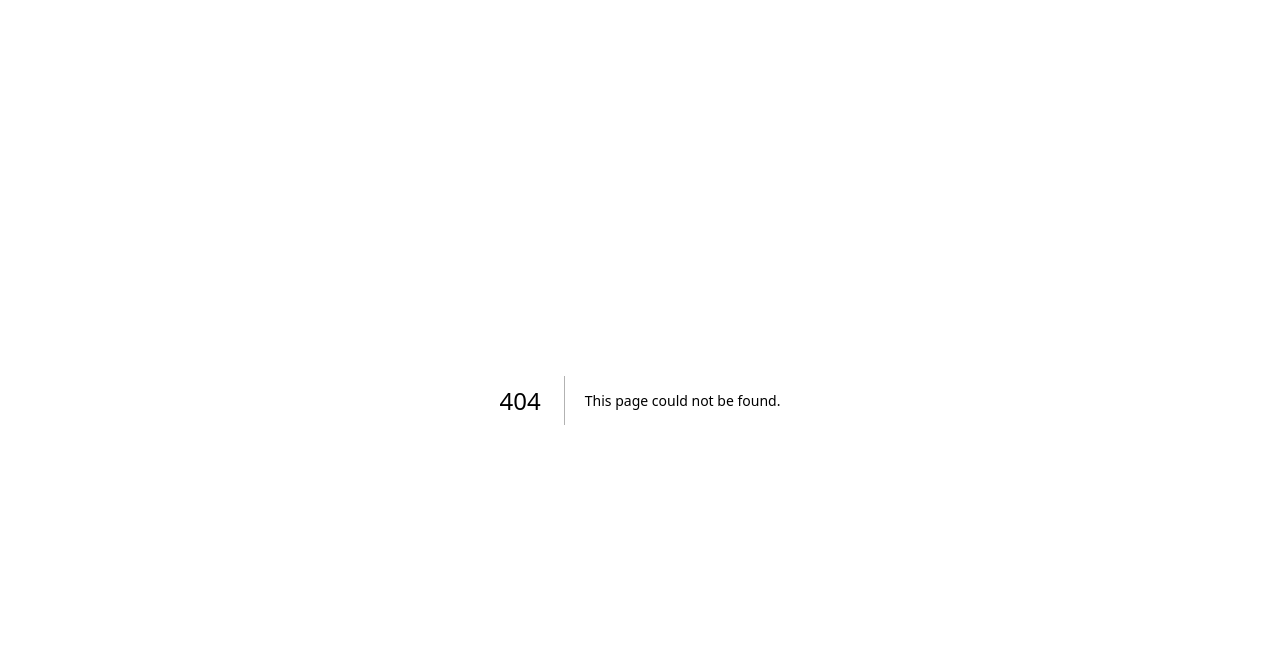
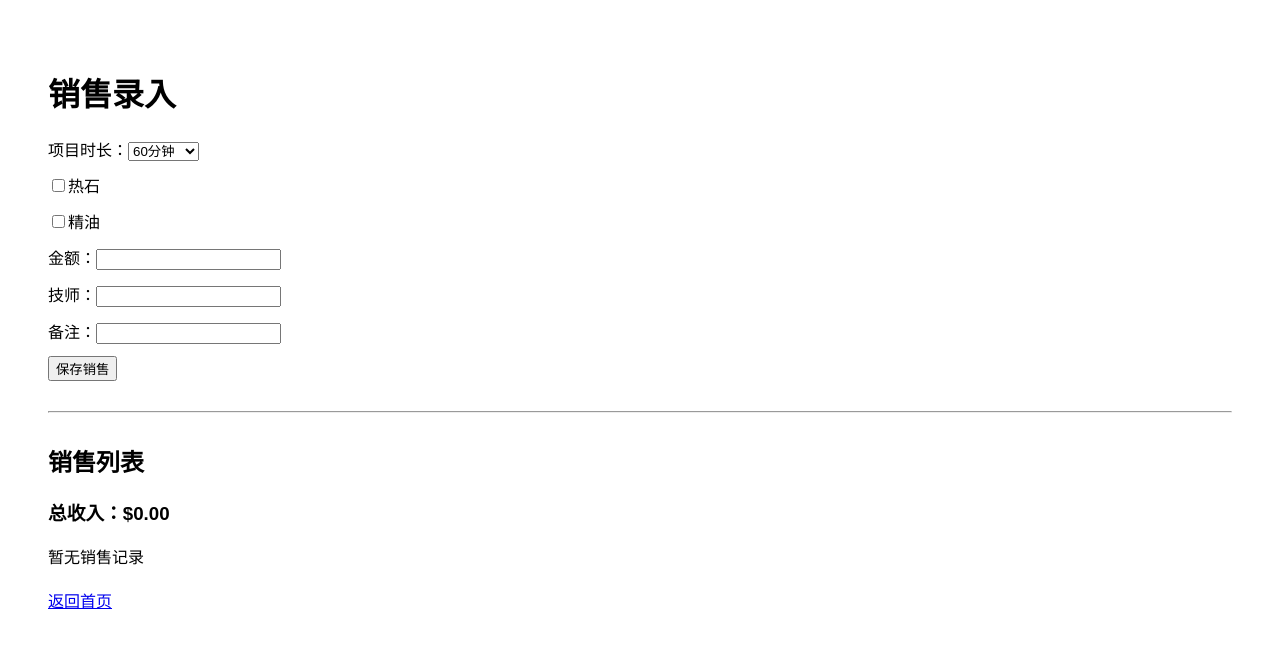
Before and after one commit to cybercai003-ship-it/A1-massage-system, a Next.js app: page /sales in a window 1280 px wide. Before the commit this address had no page. Shown: the top 648 px of the page. Built offline with nearby package versions, Linux system fonts and the light colour scheme.

Commit message:
Create page.js

```diff
--- /dev/null
+++ b/app/sales/page.js
@@ -0,0 +1,211 @@
+"use client";
+import { useEffect, useMemo, useState } from "react";
+
+function normalizeName(name) {
+  return (name || "").trim().toLowerCase();
+}
+
+function formatDisplayName(name) {
+  const normalized = normalizeName(name);
+  if (!normalized) return "";
+  return normalized.charAt(0).toUpperCase() + normalized.slice(1);
+}
+
+export default function SalesPage() {
+  const [form, setForm] = useState({
+    service: "60",
+    hotStone: false,
+    essentialOil: false,
+    price: "",
+    therapist: "",
+    note: "",
+  });
+
+  const [sales, setSales] = useState([]);
+
+  useEffect(() => {
+    const savedSales = JSON.parse(localStorage.getItem("sales") || "[]");
+    setSales(savedSales);
+  }, []);
+
+  function handleChange(e) {
+    const { name, value, type, checked } = e.target;
+    setForm({
+      ...form,
+      [name]: type === "checkbox" ? checked : value,
+    });
+  }
+
+  function handleSubmit() {
+    if (!form.price) {
+      alert("请输入金额");
+      return;
+    }
+
+    if (!form.therapist.trim()) {
+      alert("请输入技师姓名");
+      return;
+    }
+
+    const savedSales = JSON.parse(localStorage.getItem("sales") || "[]");
+
+    const newSale = {
+      id: Date.now(),
+      createdAt: new Date().toISOString(),
+      service: form.service,
+      hotStone: form.hotStone,
+      essentialOil: form.essentialOil,
+      price: parseFloat(form.price),
+      therapist: normalizeName(form.therapist),
+      note: form.note,
+      timeText: new Date().toLocaleString(),
+    };
+
+    const updatedSales = [...savedSales, newSale];
+
+    localStorage.setItem("sales", JSON.stringify(updatedSales));
+    setSales(updatedSales);
+
+    alert("销售已保存 ✅");
+
+    setForm({
+      service: "60",
+      hotStone: false,
+      essentialOil: false,
+      price: "",
+      therapist: "",
+      note: "",
+    });
+  }
+
+  function handleDelete(id) {
+    const updatedSales = sales.filter((item) => item.id !== id);
+    localStorage.setItem("sales", JSON.stringify(updatedSales));
+    setSales(updatedSales);
+  }
+
+  const totalAmount = useMemo(() => {
+    return sales.reduce((sum, item) => sum + Number(item.price || 0), 0);
+  }, [sales]);
+
+  return (
+    <div style={{ padding: 40, fontFamily: "Arial" }}>
+      <h1>销售录入</h1>
+
+      <div style={{ marginBottom: 12 }}>
+        <label>项目时长：</label>
+        <select
+          name="service"
+          value={form.service}
+          onChange={handleChange}
+        >
+          <option value="30">30分钟</option>
+          <option value="45">45分钟</option>
+          <option value="60">60分钟</option>
+          <option value="90">90分钟</option>
+          <option value="120">120分钟</option>
+        </select>
+      </div>
+
+      <div style={{ marginBottom: 12 }}>
+        <label>
+          <input
+            type="checkbox"
+            name="hotStone"
+            checked={form.hotStone}
+            onChange={handleChange}
+          />
+          热石
+        </label>
+      </div>
+
+      <div style={{ marginBottom: 12 }}>
+        <label>
+          <input
+            type="checkbox"
+            name="essentialOil"
+            checked={form.essentialOil}
+            onChange={handleChange}
+          />
+          精油
+        </label>
+      </div>
+
+      <div style={{ marginBottom: 12 }}>
+        <label>金额：</label>
+        <input
+          type="number"
+          name="price"
+          value={form.price}
+          onChange={handleChange}
+        />
+      </div>
+
+      <div style={{ marginBottom: 12 }}>
+        <label>技师：</label>
+        <input
+          type="text"
+          name="therapist"
+          value={form.therapist}
+          onChange={handleChange}
+        />
+      </div>
+
+      <div style={{ marginBottom: 12 }}>
+        <label>备注：</label>
+        <input
+          type="text"
+          name="note"
+          value={form.note}
+          onChange={handleChange}
+        />
+      </div>
+
+      <button onClick={handleSubmit}>保存销售</button>
+
+      <hr style={{ margin: "30px 0" }} />
+
+      <h2>销售列表</h2>
+      <h3>总收入：${totalAmount.toFixed(2)}</h3>
+
+      {sales.length === 0 ? (
+        <p>暂无销售记录</p>
+      ) : (
+        <table border="1" cellPadding="8" style={{ borderCollapse: "collapse" }}>
+          <thead>
+            <tr>
+              <th>时间</th>
+              <th>项目</th>
+              <th>热石</th>
+              <th>精油</th>
+              <th>金额</th>
+              <th>技师</th>
+              <th>备注</th>
+              <th>操作</th>
+            </tr>
+          </thead>
+          <tbody>
+            {sales.map((item) => (
+              <tr key={item.id}>
+                <td>{item.timeText}</td>
+                <td>{item.service}分钟</td>
+                <td>{item.hotStone ? "是" : "否"}</td>
+                <td>{item.essentialOil ? "是" : "否"}</td>
+                <td>${Number(item.price).toFixed(2)}</td>
+                <td>{formatDisplayName(item.therapist) || "-"}</td>
+                <td>{item.note || "-"}</td>
+                <td>
+                  <button onClick={() => handleDelete(item.id)}>删除</button>
+                </td>
+              </tr>
+            ))}
+          </tbody>
+        </table>
+      )}
+
+      <div style={{ marginTop: 20 }}>
+        <a href="/">返回首页</a>
+      </div>
+    </div>
+  );
+}
```
